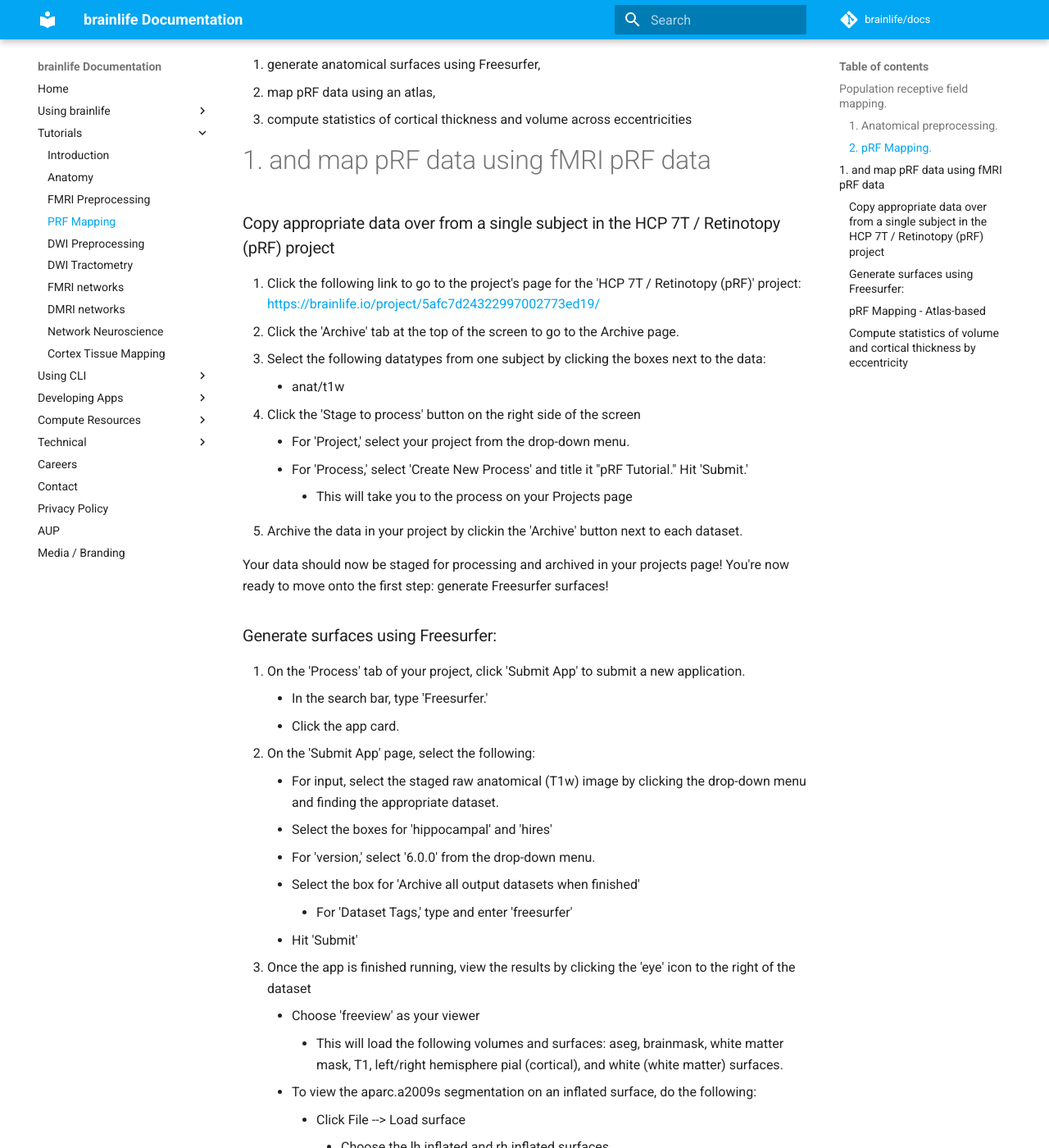
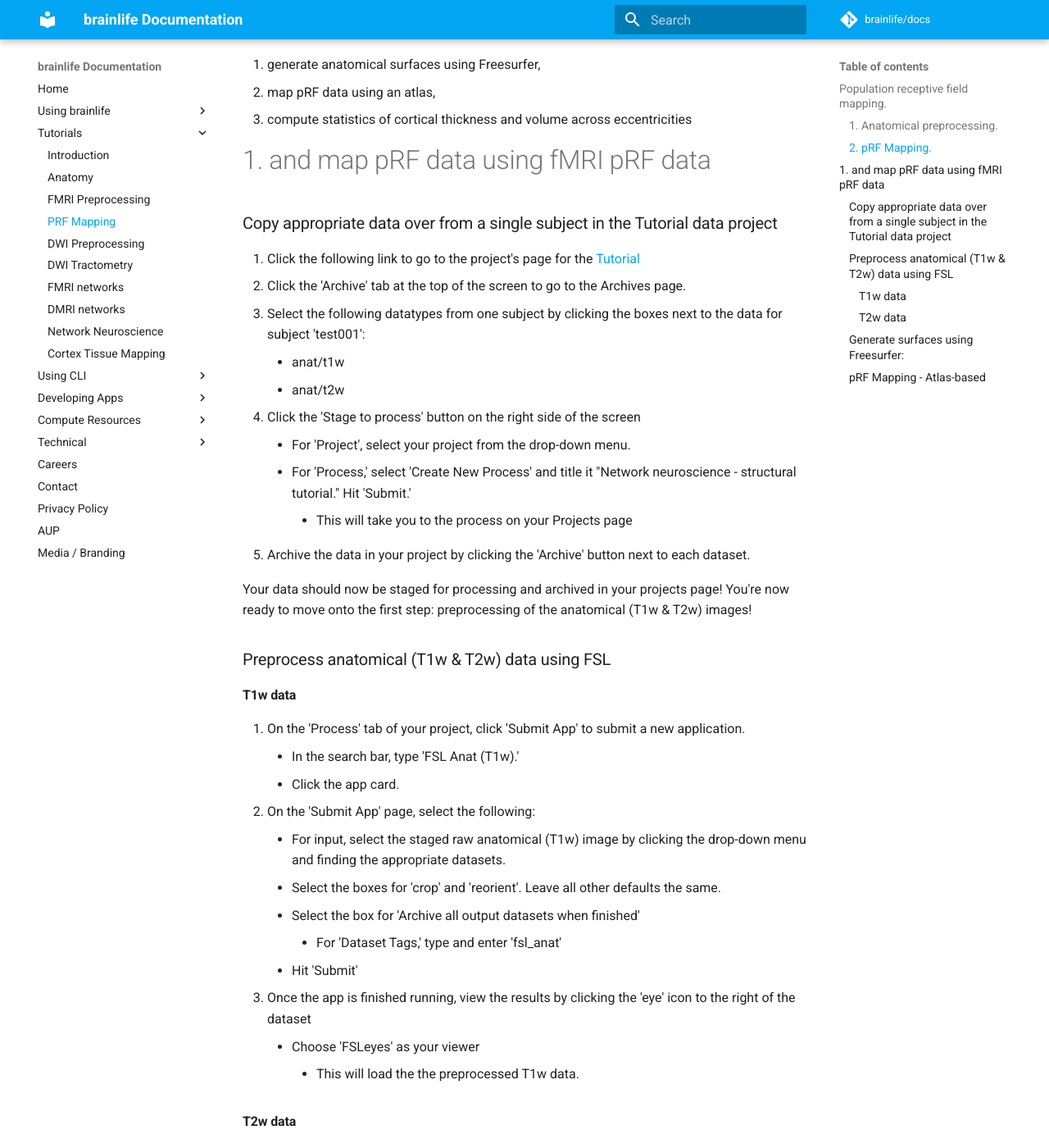
Before and after one commit to brainlife/docs, an MkDocs documentation site: the page built from docs/tutorial/prf-mapping.md, in a window 1280 px wide and 1400 px high, scrolled down 1128 px. Shown: the whole window at 82% size. Built offline with MkDocs 1.6.1 and Material for MkDocs 9.7.7, drawn with Linux system fonts in a browser that asks for light colours; comment, search, counter and statistics services are not loaded; some of the changed text lies outside the part shown.

Commit message:
reason: update prf tutorial

```diff
--- a/docs/tutorial/prf-mapping.md
+++ b/docs/tutorial/prf-mapping.md
@@ -26,19 +26,52 @@ Now, let's get to work! The following steps of this tutorial will show you how t
 1. compute statistics of cortical thickness and volume across eccentricities
 #1. and map pRF data using fMRI pRF data
 
-### Copy appropriate data over from a single subject in the HCP 7T / Retinotopy (pRF) project
+### Copy appropriate data over from a single subject in the Tutorial data project
 
-1. Click the following link to go to the project's page for the 'HCP 7T / Retinotopy (pRF)' project: [https://brainlife.io/project/5afc7d24322997002773ed19/](https://brainlife.io/project/5afc7d24322997002773ed19/){target=_blank}
-1. Click the 'Archive' tab at the top of the screen to go to the Archive page.
-1. Select the following datatypes from one subject by clicking the boxes next to the data:
+1. Click the following link to go to the project's page for the [Tutorial](https://brainlife.io/project/5e7638f6de643b02832a8246/detail)
+1. Click the 'Archive' tab at the top of the screen to go to the Archives page.
+1. Select the following datatypes from one subject by clicking the boxes next to the data for subject 'test001':
     * anat/t1w
+    * anat/t2w
 1. Click the 'Stage to process' button on the right side of the screen
-    * For 'Project,' select your project from the drop-down menu.
-    * For 'Process,' select 'Create New Process' and title it "pRF Tutorial." Hit 'Submit.'
+    * For 'Project', select your project from the drop-down menu.
+    * For 'Process,' select 'Create New Process' and title it "Network neuroscience - structural tutorial." Hit 'Submit.'
         * This will take you to the process on your Projects page
-1. Archive the data in your project by clickin the 'Archive' button next to each dataset.
+1. Archive the data in your project by clicking the 'Archive' button next to each dataset.
 
-Your data should now be staged for processing and archived in your projects page! You're now ready to move onto the first step: generate Freesurfer surfaces!
+Your data should now be staged for processing and archived in your projects page! You're now ready to move onto the first step: preprocessing of the anatomical (T1w & T2w) images!
+
+### Preprocess anatomical (T1w & T2w) data using FSL
+
+#### T1w data
+1. On the 'Process' tab of your project, click 'Submit App' to submit a new application.
+    * In the search bar, type 'FSL Anat (T1w).'
+    * Click the app card.
+1. On the 'Submit App' page, select the following:
+    * For input, select the staged raw anatomical (T1w) image by clicking the drop-down menu and finding the appropriate datasets.
+    * Select the boxes for 'crop' and 'reorient'. Leave all other defaults the same.
+    * Select the box for 'Archive all output datasets when finished'
+        * For 'Dataset Tags,' type and enter 'fsl_anat'
+    * Hit 'Submit'
+1. Once the app is finished running, view the results by clicking the 'eye' icon to the right of the dataset
+    * Choose 'FSLeyes' as your viewer
+        * This will load the the preprocessed T1w data.
+
+#### T2w data
+1. On the 'Process' tab of your project, click 'Submit App' to submit a new application.
+    * In the search bar, type 'FSL Anat (T2w).'
+    * Click the app card.
+1. On the 'Submit App' page, select the following:
+    * For input, select the staged raw anatomical (T2w) image by clicking the drop-down menu and finding the appropriate datasets.
+    * Select the boxes for 'crop' and 'reorient'. Leave all other defaults the same.
+    * Select the box for 'Archive all output datasets when finished'
+        * For 'Dataset Tags,' type and enter 'fsl_anat'
+    * Hit 'Submit'
+1. Once the app is finished running, view the results by clicking the 'eye' icon to the right of the dataset
+    * Choose 'FSLeyes' as your viewer
+        * This will load the the preprocessed T2w data.
+
+Once you're happy with the surfaces, you can move onto running Freesurfer!
 
 ### Generate surfaces using Freesurfer:
 
@@ -81,20 +114,6 @@ Once you're happy with the surfaces, you can move onto running the atlas-based p
     * Choose the 'PRF' viewer
     * To view the eccentricity map, select the "r2 * eccentricity" selection from the 'Overlay' drop-down menu.
 
-If you're happy with the results, then you're ready to move onto computing some statistics!
-
-### Compute statistics of volume and cortical thickness by eccentricity
-
-1. On the 'Process' tab of your project, click 'Submit App' to submit a new application.
-    * In the search bar, type 'Bin cortical volume and thickness by eccentricity'
-    * Click the app card.
-1. On the 'Submit App' page, select the following:
-    * For freesurfer, select the Freesurfer output generated above by clicking the drop-down menu and finding the appropriate dataset.
-    * For prf, select the pRF output generated above by clicking the drop-down menu and finding the appropriate dataset.
-    * Select the box for 'Archive all output datasets' when finished
-        * For 'Dataset Tags,' type and enter 'atlas_based'
-    * Hit 'Submit'
-
 <!--
 ### pRF Mapping - fMRI-based
 
```
Also changed, not shown: other parts of docs/tutorial/prf-mapping.md (+6 -6 lines), docs/tutorial/cortex-tissue-mapping.md (+1 -1 lines), docs/tutorial/diffusion-tractography.md (+2 -2 lines), docs/tutorial/networkneuroscience-structural.md (+2 -2 lines).
